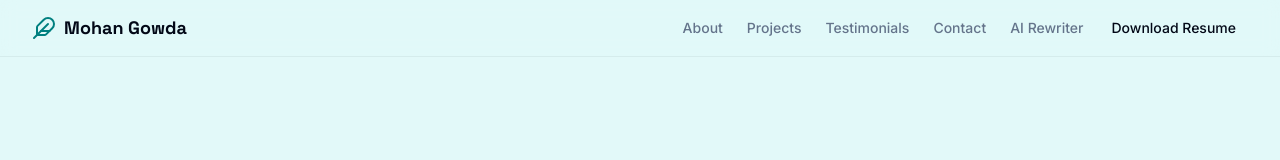
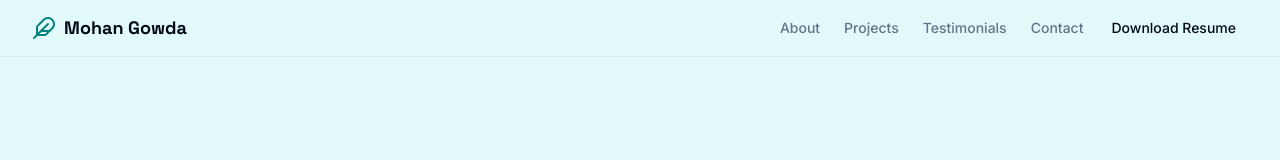
Before and after one commit to sudharshan41/Mohan-Kumar, a Next.js app: page / in a window 1280 px wide. Shown: the top 160 px of the page. Built offline with nearby package versions, Linux system fonts and the light colour scheme.

Commit message:
Make the following changes:
,

Find this element:

  <LinkComponent hre

```diff
--- a/src/components/header.tsx
+++ b/src/components/header.tsx
@@ -13,7 +13,6 @@ const navLinks = [
   { href: "#projects", label: "Projects" },
   { href: "#testimonials", label: "Testimonials" },
   { href: "#contact", label: "Contact" },
-  { href: "/cover-letter-rewriter", label: "AI Rewriter" },
 ];
 
 export default function Header() {
```
